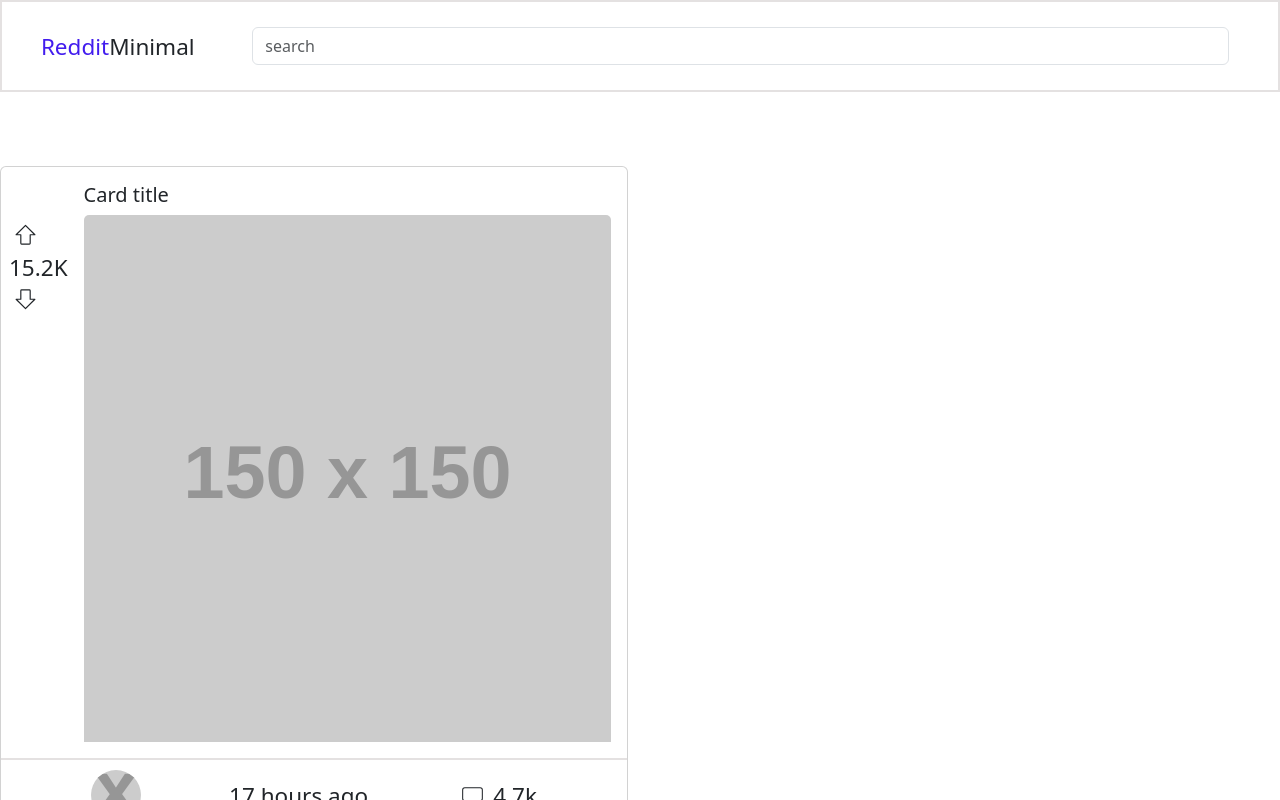
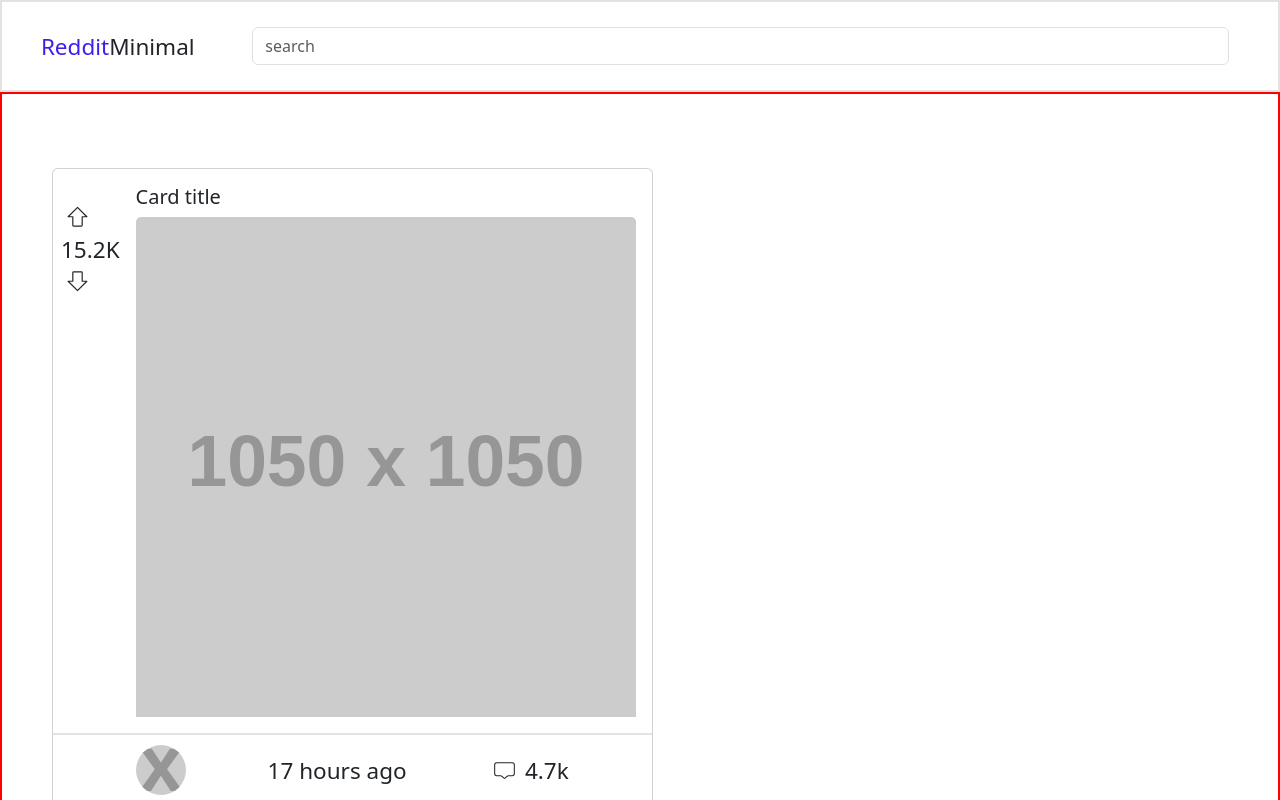
Before and after one commit to dselmer/react-reddit-clone, a React (Create React App) app: page / in a window 1280 px wide. Shown: the top 800 px of the page. Built offline with nearby package versions, Linux system fonts and the light colour scheme.

Commit message:
adjusted width and hight of display container

```diff
--- a/src/App.css
+++ b/src/App.css
@@ -14,9 +14,6 @@
   width: 100%;
   /* border: 2px solid purple; */
   padding: 10px;
-}
-
-.card-container {
 }
 
 .logo-container {
@@ -41,6 +38,7 @@ span {
   /* border: 2px solid green; */
 }
 
+.row-container,
 .cta-container {
   display: flex;
   flex-flow: column;
@@ -81,6 +79,17 @@ h6 {
   h6 {
     font-size: 22.5px;
   }
+
+  .card-container {
+    padding-left: 50px;
+    border: 2px solid red;
+    overflow: scroll;
+    height: 100vh;
+  }
+
+  .cta-container {
+    margin-top: 30px;
+  }
 }
 
 /* Extra large devices (large laptops and desktops, 1200px and up) */
--- a/src/components/displayCard/DisplayCard.js
+++ b/src/components/displayCard/DisplayCard.js
@@ -9,8 +9,8 @@ import Footer from "../footer/Footer";
 export default function DisplayCard() {
   return (
     <>
-      <div className="card-container ">
-        <Row xs={1} md={2} className="g-4 cta-container">
+      <div className="card-container">
+        <Row xs={1} md={2} className="g-4 row-container">
           {Array.from({ length: 4 }).map((_, idx) => (
             <>
               <Col key={idx}>
@@ -25,7 +25,7 @@ export default function DisplayCard() {
                       <Card.Title>Card title</Card.Title>
                       <Card.Img
                         variant="top"
-                        src="https://placehold.jp/150x150.png"
+                        src="https://placehold.jp/1050x1050.png"
                         className="img"
                       />
                     </Card.Body>
```
